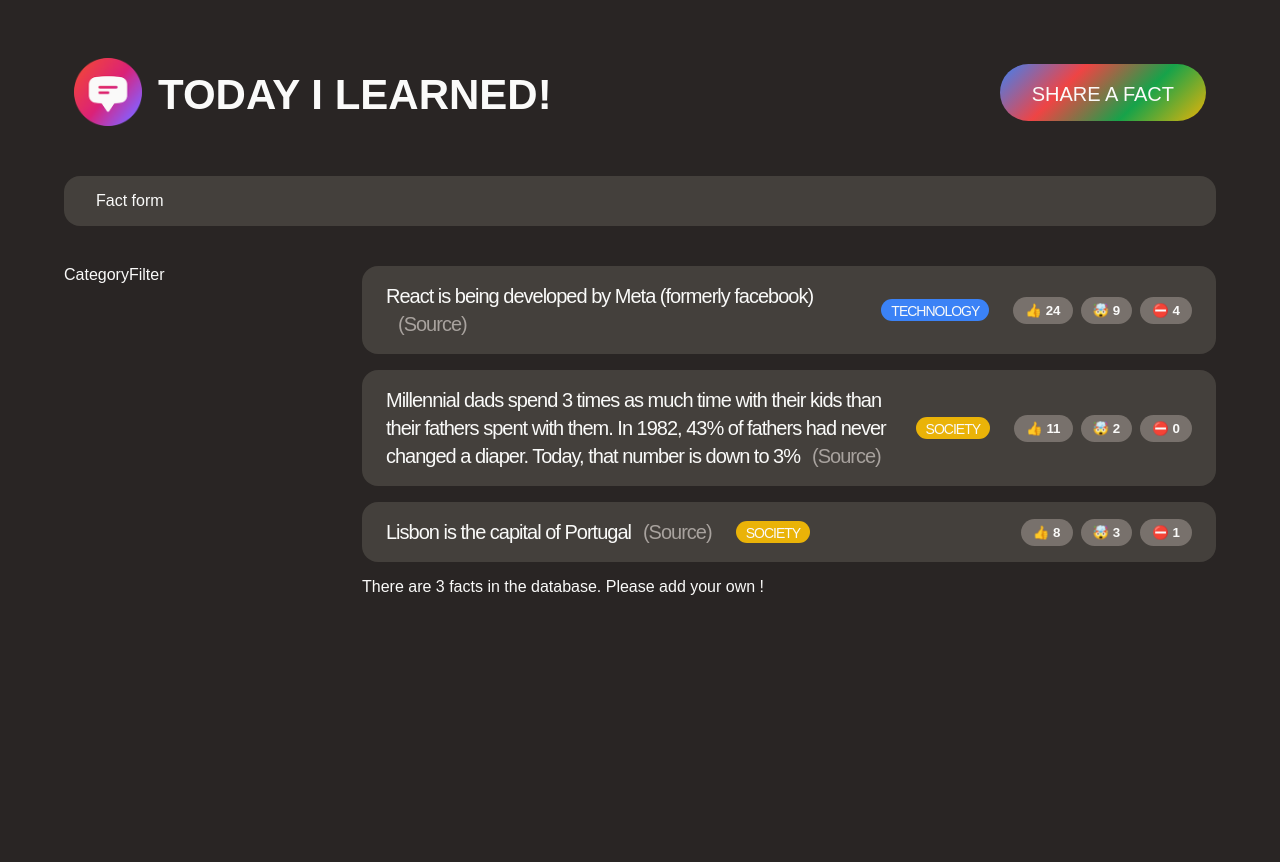
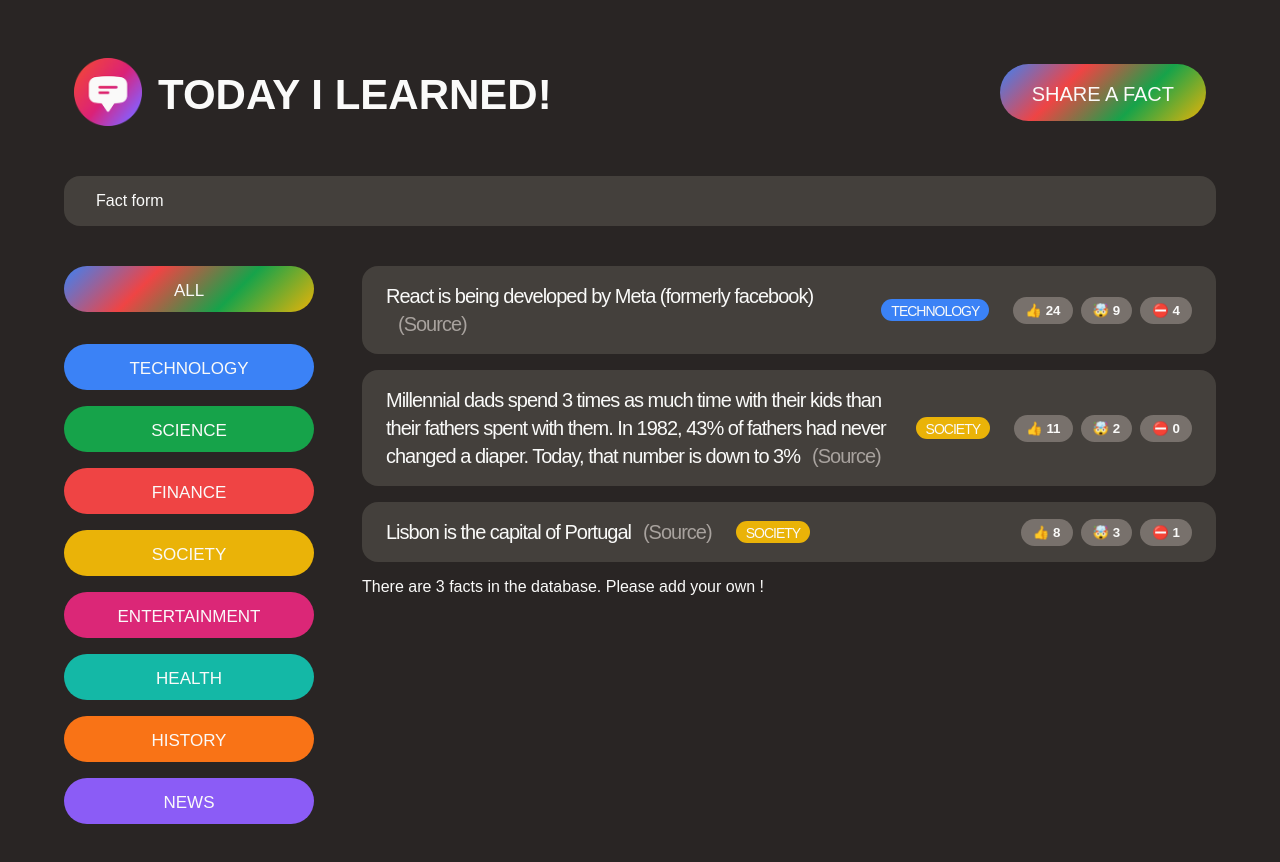
Before and after one commit to kingmalitha/facts-adding-website, a React (Create React App) app in the folder today-i-learned/: page / in a window 1280 px wide. Shown: the top 862 px of the page. Before the commit the page ends 800 px from the top, so only its background shows below. Built offline with nearby package versions, Linux system fonts and the light colour scheme; a web font is replaced by a local one.

Commit message:
7. Rendering the List of Categories

```diff
--- a/today-i-learned/src/App.js
+++ b/today-i-learned/src/App.js
@@ -71,7 +71,25 @@
 }
 
 function CategoryFilters() {
-  return <aside>CategoryFilter</aside>;
+  return (
+    <aside>
+      <ul>
+        <li class="category">
+          <button class="btn btn-all-categories">All</button>
+        </li>
+        {CATEGORIES.map((cat) => (
+          <li key={cat.name} className="category">
+            <button
+              className="btn btn-category"
+              style={{ backgroundColor: cat.color }}
+            >
+              {cat.name}
+            </button>
+          </li>
+        ))}
+      </ul>
+    </aside>
+  );
 }
 
 function FactList() {
```
